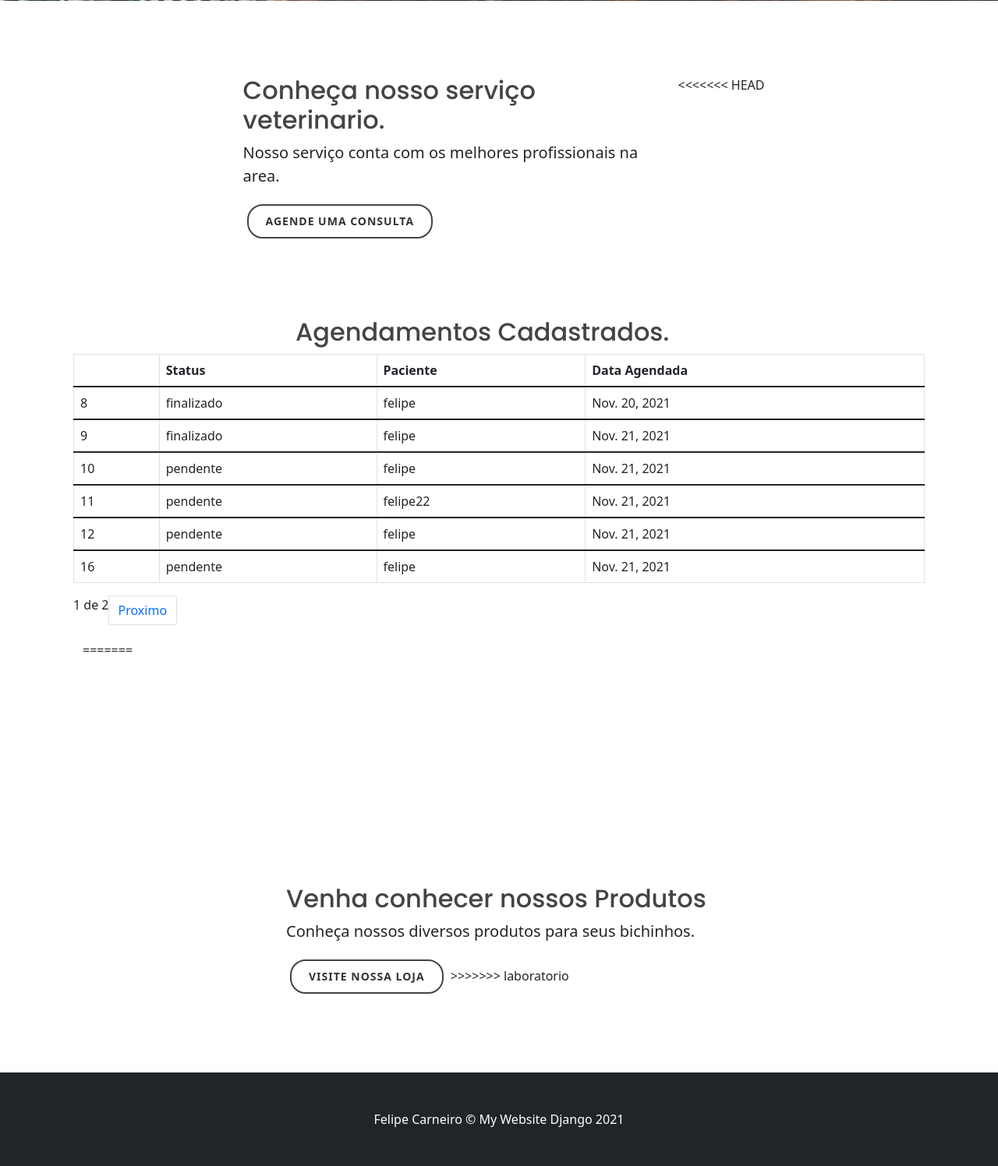
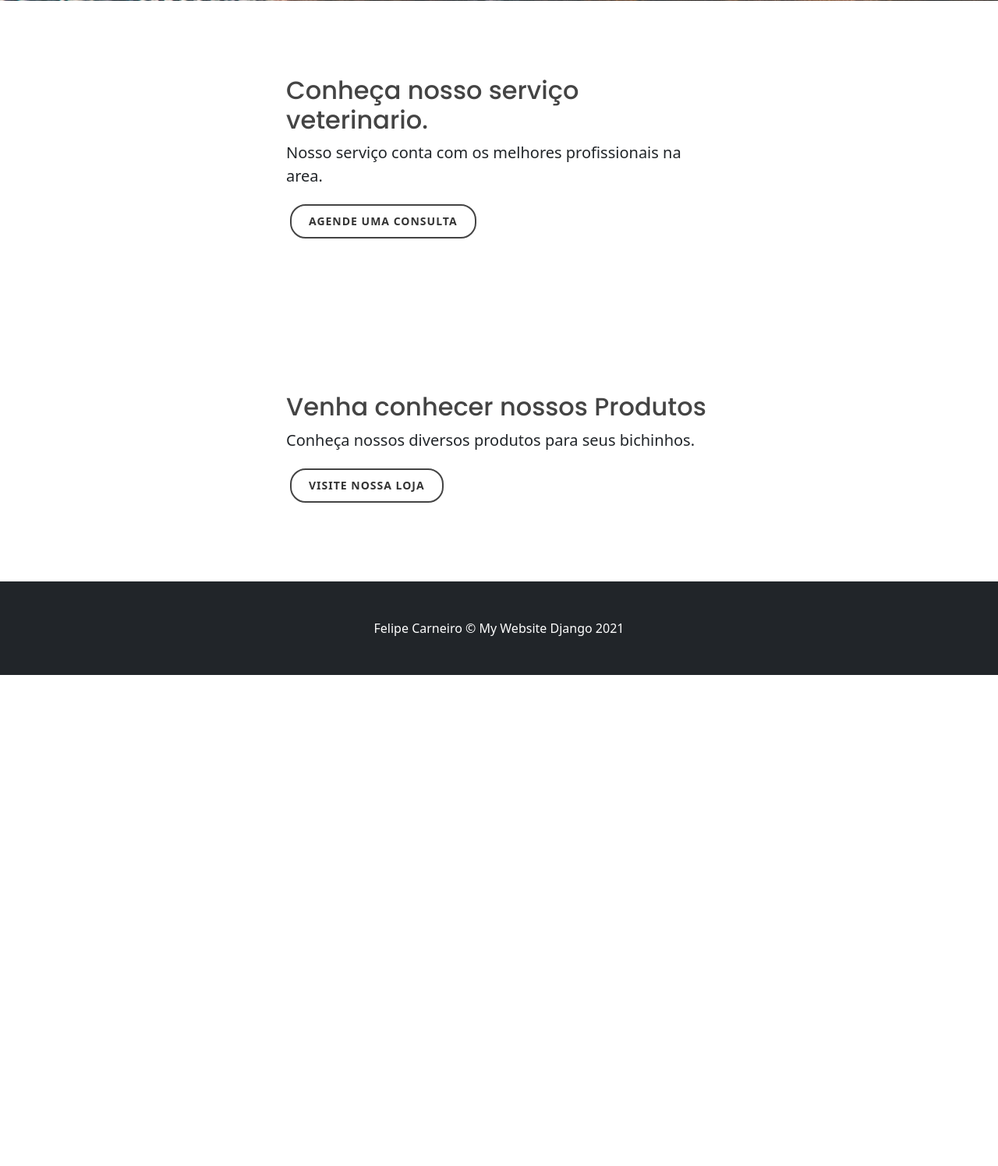
Before and after one commit to Felipe9622/ecommerce_petshop, a Django app: page /usuario/ in a window 1280 px wide. Shown: the part 1530-3026 px from the top of the page at 78% size. After the commit the page ends 2396 px from the top, so only its background shows below. Run offline with Django 3.2, Linux system fonts and the light colour scheme; a user stored in the database is signed in; data comes from the database, SQL or seed files in the repository; both versions use the stored data as it was after the commit; grey boxes labelled with a size stand in for pictures from a placeholder-image service; some libraries are stand-ins or nearby versions.

Commit message:
atualização de branch laboratorio

```diff
--- a/petshop/tasks/templates/tasks/tela_usuario.html
+++ b/petshop/tasks/templates/tasks/tela_usuario.html
@@ -79,65 +79,6 @@
                <p class="lead">Nosso serviço conta com os melhores profissionais na area.</p>
                <a href="cadastro/" class="button button-border button-circle button-dark">Agende uma consulta</a>
             </div>
-<<<<<<< HEAD
-
-        </header>
-        <!-- Content section-->
-        <section class="py-5">
-            <div class="container my-5">
-                <div class="row justify-content-center">
-                    <div class="col-lg-6">
-                        <h2>Agendamentos Cadastrados.</h2>
-                    </div>
-                    <table class="table table-bordered">
-                        <thead>
-                            <tr>
-                                <th></th>
-                                <th>Status</th>
-                                <th>Paciente</th>
-                                <th>Data Agendada</th>
-
-                            </tr>
-                        </thead>
-                        {% for task in table%}
-                        {% if task.done == 'finalizado' %}
-                        <tbody>
-                        {% endif %}
-                            <tr>
-                                <td>{{task.id}}</td>
-                                <td>{{task.done}}</td>
-                                <td>{{task.user}}</td>
-                                <td>{{task.appointment_date}}</td>
-                            </tr>
-                        </tbody>
-
-                        {% endfor %}
-                    </table>
-                    <ul class="pagination">
-                        {% if tasks.has_previous %}
-                            <li class="page-item">
-                                <a class="page-link" href="?page={{ tasks.previous_page_number }}" aria-label="Previous">
-                                    <span aria-hidden="true">
-                                    Anterior
-                                    </span>
-                                </a>
-                            </li>
-                        {% endif %}
-                            <li class="page-item">
-                                {{ tasks.number }} de {{ tasks.paginator.num_pages }}
-                            </li>
-                        {% if tasks.has_next %}
-                            <li class="page-item">
-                                <a class="page-link" href="?page={{ tasks.next_page_number }}" aria-label="Next">
-                                    <span aria-hidden="true">
-                                    Proximo
-                                    </span>
-                                </a>
-                            </li>
-                        {% endif %}
-					</ul>
-                </div>
-=======
          </div>
       </div>
    </section>
@@ -148,7 +89,6 @@
                <h2>Venha conhecer nossos Produtos</h2>
                <p class="lead">Conheça nossos diversos produtos para seus bichinhos.</p>
                <a href="/accounts/register" class="button button-border button-circle button-dark">Visite nossa loja</a>
->>>>>>> laboratorio
             </div>
          </div>
       </div>
```
Also changed, not shown: petshop/db.sqlite3.
